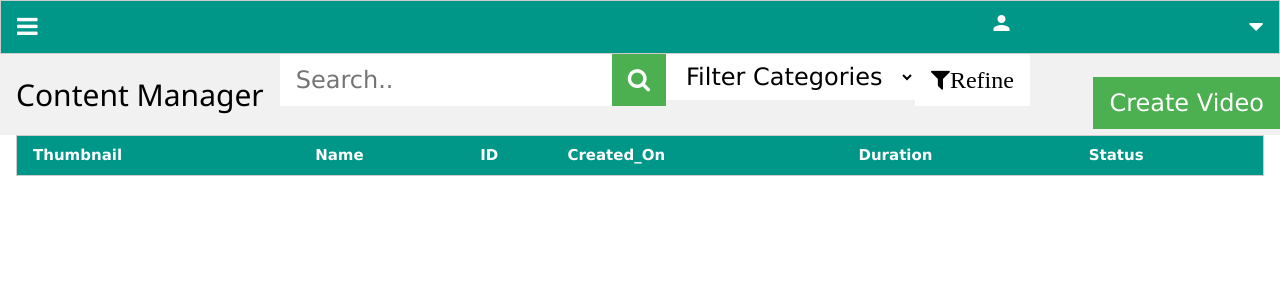
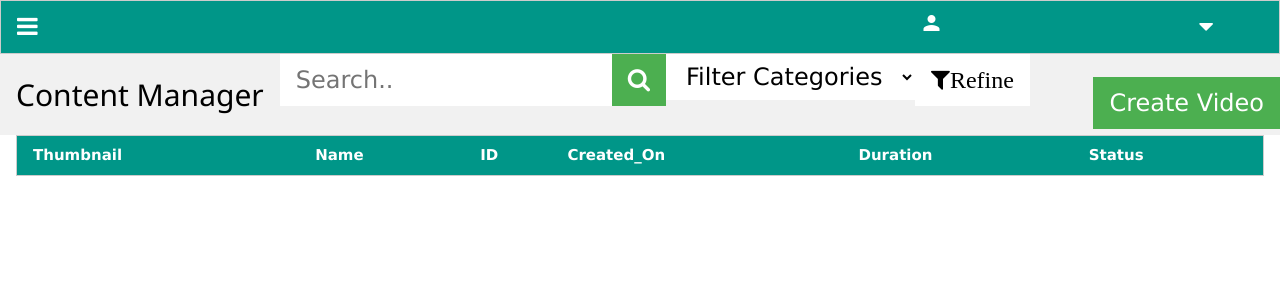
Before and after one commit to Saipriyagoka/Easy_Video_Uploader, a Django app: page /accounts/table/ in a window 1280 px wide. Shown: the top 300 px of the page. Run offline with Django 3.2, Linux system fonts and the light colour scheme; lists and menus that the app fills with data are empty; parts of the project's set-up code (start-up, migrations or seed data) failed here and were passed over.

Commit message:
make it better

```diff
--- a/accounts/views.py
+++ b/accounts/views.py
@@ -5,6 +5,8 @@ from django.views import generic
 from .models import VideoModel,VideoMeta
 from .forms import VideoMetaForm
 import datetime
+import imageio
+imageio.plugins.ffmpeg.download()
 from moviepy.editor import VideoFileClip
 import uuid
 from django.contrib import messages
--- a/requirements.txt
+++ b/requirements.txt
@@ -4,9 +4,10 @@ decorator==4.4.1
 dj-database-url==0.5.0
 Django==2.2.7
 django-heroku==0.3.1
+ez-setup==0.9
 gunicorn==19.9.0
 idna==2.8
-imageio==2.6.1
+imageio==2.4.1
 imageio-ffmpeg==0.3.0
 moviepy==1.0.1
 mysqlclient==1.4.4
--- a/templates/videoList.html
+++ b/templates/videoList.html
@@ -15,13 +15,13 @@
     <div class="w3-bar w3-border w3-teal w3-large " >
     <div class="w3-bar-item w3-xlarge"><i class="fa fa-bars"></i></div>
 
-    <div class="w3-bar-item w3-xlarge " style="margin-left:920px">
+    <div class="w3-bar-item w3-xlarge " style="margin-left:850px">
       <i class="material-icons">person</i>
       <i class='profile'>{% if user.is_authenticated %}
        {{user.username }}
     {% endif %}</i></div>
 
-    <div class="w3-dropdown-click w3-right">
+    <div class="w3-dropdown-click w3-right" style="margin-right:50px">
       <button class="w3-button w3-xlarge" onclick="myUserFunction()">
          <i class="fa fa-caret-down"></i>
       </button>
```
Also changed, not shown: 2 other files.
